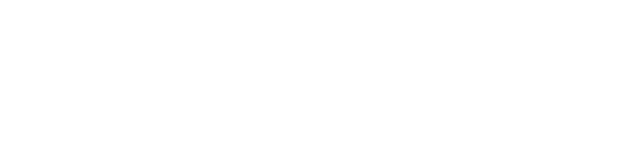
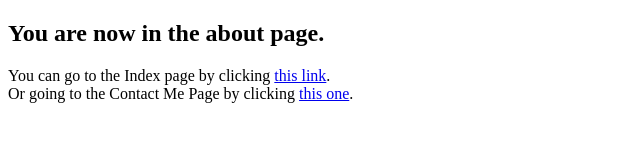
Before and after one commit to NestorNebula/basic-informational-website, a plain HTML site: page about.html in a window 1280 px wide. Shown: the whole page, without its empty margins (0-640 px from the left). Drawn offline with Linux system fonts and the light colour scheme.

Commit message:
feat: add basis content to about.html

```diff
--- a/about.html
+++ b/about.html
@@ -3,7 +3,17 @@
   <head>
     <meta charset="UTF-8" />
     <meta name="viewport" content="width=device-width, initial-scale=1.0" />
-    <title>Document</title>
+    <title>About</title>
   </head>
-  <body></body>
+  <body>
+    <h2>You are now in the about page.</h2>
+    <div>
+      You can go to the Index page by clicking
+      <a href="/index.html" aria-label="Index Page">this link</a>.
+    </div>
+    <div>
+      Or going to the Contact Me Page by clicking
+      <a href="/contact-me.html" aria-label="Contact Page">this one</a>.
+    </div>
+  </body>
 </html>
```
